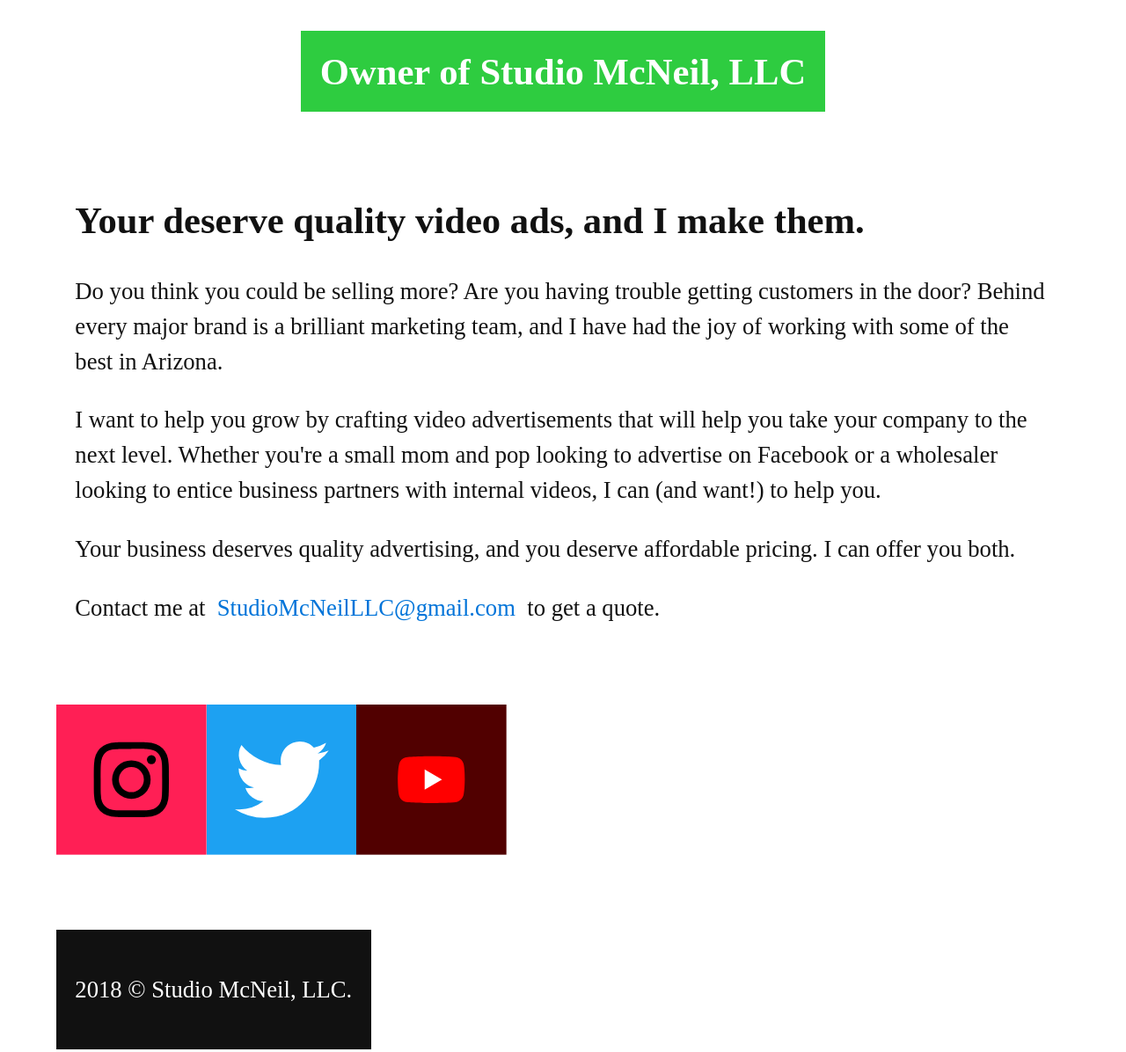
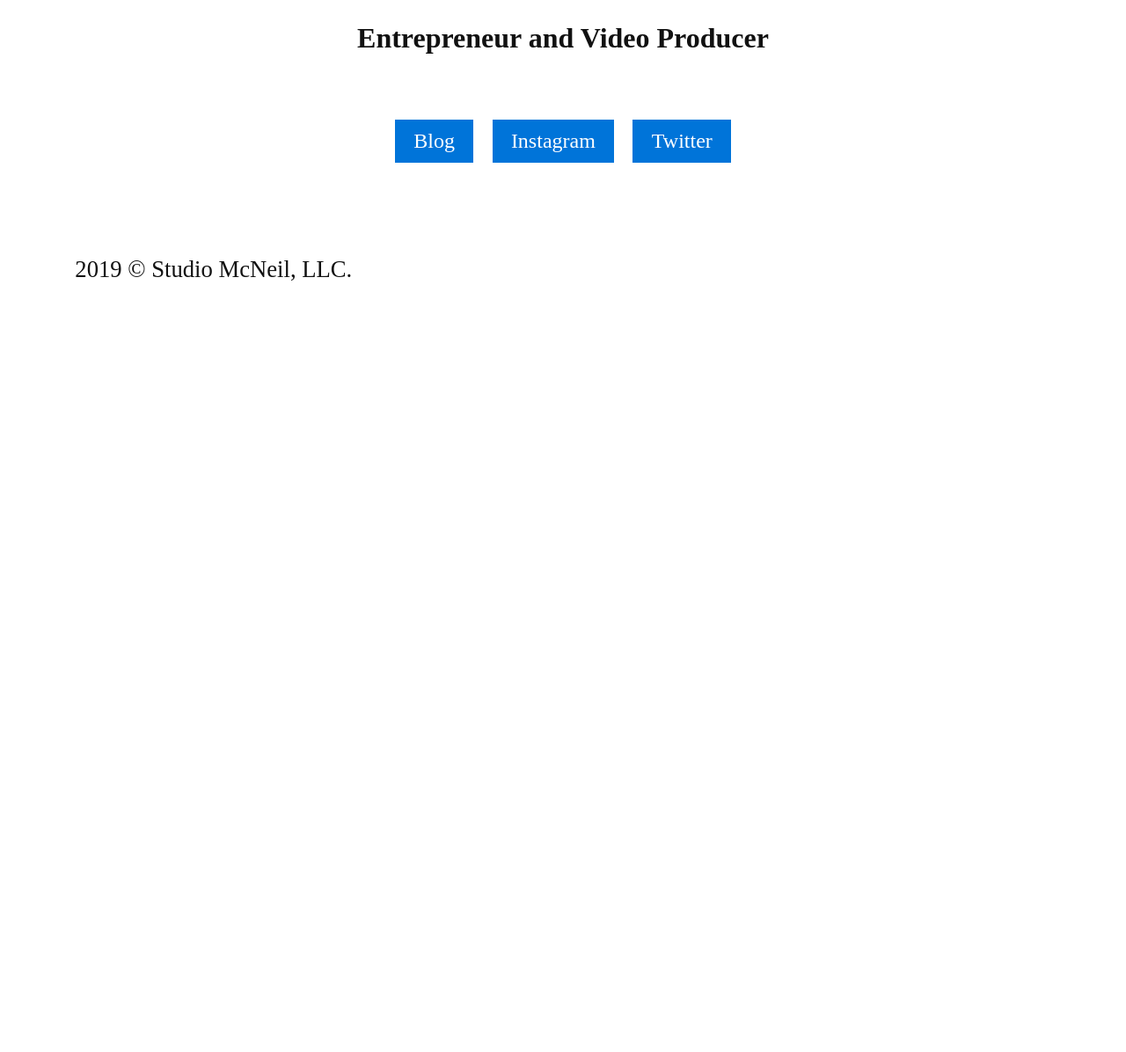
Before and after one commit to johnnymcneil/johnnymcneil.github.io, a plain HTML site: page index.html in a window 1280 px wide. Shown: the part 188-1384 px from the top of the page at 88% size. After the commit the page ends 800 px from the top, so only its background shows below. Drawn offline with Linux system fonts and the light colour scheme; a web font is replaced by a local one.

Commit message:
Beginning Major Redesign
Moving forward, johnnymcneil.com is going to serve as a hub for my ventures and projects. I will be using subdomains for future projects, the first one being a wordpress blog at blog.johnnymcneil.com

```diff
--- a/index.html
+++ b/index.html
@@ -14,79 +14,19 @@
 
 
 <body class='flexer bgWhite tk-futura-pt'>
-	<h1 class="flexable bgGreen">Hi, I'm Johnny McNeil</h1>
-	<h2 class="flexable bgGreen">Owner of Studio McNeil, LLC</h2>
+	<h1 class="flexable bgWhite">Hi, I'm Johnny McNeil</h1>
+	<h2 class="flexable bgWhite">Entrepreneur and Video Producer</h2>
 	<div class="flexable bgWhite">
-		<h2>Your deserve quality video ads, and I make them.</h2>
-		<p>Do you think you could be selling more? Are you having trouble getting customers in the door? Behind every major brand is a brilliant marketing team, and I have had the joy of working with some of the best in Arizona.</p><p>I want to help you grow by crafting video advertisements that will help you take your company to the next level. Whether you're a small mom and pop looking to advertise on Facebook or a wholesaler looking to entice business partners with internal videos, I can (and want!) to help you.</p>
-		<p>Your business deserves quality advertising, and you deserve affordable pricing. I can offer you both.</p>
-		<p>Contact me at&nbsp;
-			<script language="JavaScript">
-				var username = "StudioMcNeilLLC";
-				var hostname = "gmail.com";
-				var linktext = username + "@" + hostname ;
-				document.write("<a href='" + "mail" + "to:" + username + "@" + hostname + "'>" + linktext + "</a>");
-			</script>
-		&nbsp;to get a quote.</p>
-	</div>
-	<div class="flexable bgWhite fullWidth noPadding">
 		<div class="flexer-row">
-			<div class="flexable-row social-button-single noPadding">
-				<a href="http://instagram.com/johnnymcneil">
-					<svg id="instagram" xmlns="http://www.w3.org/2000/svg" viewBox="0 0 128 128">
-					<defs>
-						<style>.inst-background{fill:#ff1f55;}</style>
-					</defs>
-					<title>Instagram</title>
-					<rect id="svg-bg" class="inst-background" width="128" height="128"/>
-					<path d="M64,32c-8.69,0-9.78,0-13.19.19A23.59,23.59,0,0,0,43,33.68,16.34,16.34,0,0,0,33.68,43a23.59,23.59,0,0,0-1.49,7.77C32,54.22,32,55.31,32,64s0,9.78.19,13.19A23.59,23.59,0,0,0,33.68,85,16.34,16.34,0,0,0,43,94.32a23.59,23.59,0,0,0,7.77,1.49C54.22,96,55.31,96,64,96s9.78,0,13.19-.19A23.59,23.59,0,0,0,85,94.32,16.34,16.34,0,0,0,94.32,85a23.59,23.59,0,0,0,1.49-7.77C96,73.78,96,72.69,96,64s0-9.78-.19-13.19A23.59,23.59,0,0,0,94.32,43,16.34,16.34,0,0,0,85,33.68a23.59,23.59,0,0,0-7.77-1.49C73.78,32,72.69,32,64,32Zm0,5.77c8.54,0,9.56,0,12.93.18a17.81,17.81,0,0,1,5.94,1.1A10.66,10.66,0,0,1,89,45.13a17.81,17.81,0,0,1,1.1,5.94c.15,3.37.18,4.39.18,12.93s0,9.56-.18,12.93A17.81,17.81,0,0,1,89,82.87,10.66,10.66,0,0,1,82.87,89a17.81,17.81,0,0,1-5.94,1.1c-3.37.15-4.39.18-12.93.18s-9.56,0-12.93-.18A17.81,17.81,0,0,1,45.13,89a10.66,10.66,0,0,1-6.08-6.08A17.81,17.81,0,0,1,38,76.93c-.15-3.37-.18-4.39-.18-12.93s0-9.56.18-12.93a17.81,17.81,0,0,1,1.1-5.94,10.66,10.66,0,0,1,6.08-6.08A17.81,17.81,0,0,1,51.07,38c3.37-.15,4.39-.18,12.93-.18"/>
-					<path d="M64,74.67A10.67,10.67,0,1,1,74.67,64,10.67,10.67,0,0,1,64,74.67Zm0-27.1A16.43,16.43,0,1,0,80.43,64,16.42,16.42,0,0,0,64,47.57Z"/>
-					<path d="M84.92,46.92a3.84,3.84,0,1,1-3.84-3.84,3.84,3.84,0,0,1,3.84,3.84Z"/>
-				</svg>
-				</a>
-			</div>
-			<div class="flexable-row social-button-single noPadding">
-				<a href="http://twitter.com/johnnymcneil">
-					<svg id="twitter" xmlns="http://www.w3.org/2000/svg" viewBox="0 0 128 128">
-						<defs>
-							<style>
-								.tw-background {
-									fill: #1da1f2;
-								}
-								.cls-2 {
-								fill: #fff;
-								}
-							</style>
-						</defs>
-						<title>Twitter</title>
-						<rect id="svg-bg" class="tw-background" width="128" height="128"/>
-						<path class="cls-2" d="M49.15,96.51c30.18,0,46.69-25,46.69-46.69,0-.7,0-1.4,0-2.11A33.32,33.32,0,0,0,104,39.2a33.07,33.07,0,0,1-9.44,2.59,16.51,16.51,0,0,0,7.23-9.09,32.5,32.5,0,0,1-10.43,4A16.41,16.41,0,0,0,63,47.9a18.65,18.65,0,0,0,.41,3.75A46.57,46.57,0,0,1,29.57,34.5a16.47,16.47,0,0,0,5.09,21.92,16.75,16.75,0,0,1-7.43-2.05v.22a16.46,16.46,0,0,0,13.15,16.1,16.09,16.09,0,0,1-4.32.57A16.31,16.31,0,0,1,33,71,16.42,16.42,0,0,0,48.32,82.37a32.93,32.93,0,0,1-20.38,7A31.58,31.58,0,0,1,24,89.18a46.65,46.65,0,0,0,25.12,7.33"/>
-					</svg>
-				</a>
-			</div>
-			<div class="flexable-row social-button-single noPadding">
-				<a href="https://www.youtube.com/channel/UCLMiuyI03rJLnjUgutcE_qg">
-					<svg id="youtube" xmlns="http://www.w3.org/2000/svg" viewBox="0 0 128 128">
-						<style type="text/css">
-							.yt-background{fill:#510000;}
-							.st1{fill:#FF0000;}
-							.st2{fill:#FFFFFF;}
-						</style>
-						<title>YouTube</title>
-						<rect id="svg-bg" class="yt-background" width="128" height="128"/>
-						<path class="st1" d="M91.4,50.3c-0.7-2.5-2.6-4.4-5-5.1C81.9,44,64,44,64,44s-17.9,0-22.3,1.2c-2.4,0.7-4.4,2.6-5,5.1
-							C35.4,54.7,35.4,64,35.4,64s0,9.3,1.2,13.8c0.6,2.5,2.6,4.4,5,5.1C46.1,84,64,84,64,84s17.9,0,22.3-1.2c2.4-0.7,4.3-2.6,5-5.1
-							c1.2-4.4,1.2-13.8,1.2-13.8S92.6,54.7,91.4,50.3z"/>
-						<polygon class="st2" points="58.3,72.6 73.1,64 58.3,55.4 "/>
-					</svg>
-				</a>
-			</div>
+			<a class="a-button a-blue" href="https://blog.johnnymcneil.com">Blog</a>
+			<a class="a-button a-blue" href="https://instagram.com/johnnymcneil">Instagram</a>
+			<a class="a-button a-blue" href="https://twitter.com/johnnymcneil">Twitter</a>
 		</div>
 	</div>
 	<div class="flexable fullWidth noPadding bgWhite">
 		<div class="flexer-row">
-			<div class="flexable-row bgBlack">
-				<p>2018 &copy; Studio McNeil, LLC.</p>
+			<div class="flexable-row bgWhite">
+				<p>2019 &copy; Studio McNeil, LLC.</p>
 			</div>
 		</div>
 	</div>
--- a/res/standard.css
+++ b/res/standard.css
@@ -42,3 +42,18 @@ a:hover {
 .noPadding {
 	padding: 0;
 }
+
+a.a-blue {
+	background: #0074D9;
+	color: #FFF;
+}
+
+a.a-button {
+	font-size: 18pt;
+	margin: 8pt;
+	padding: 8pt 16pt;
+}
+a.a-button:hover {
+	opacity: .9;
+	text-decoration: none;
+}
--- a/res/stylesheet.css
+++ b/res/stylesheet.css
@@ -12,7 +12,7 @@ h1 {
 }
 
 h2 {
-	font-size: 32pt;
+	font-size: 24pt;
 	padding: 0;
 }
 
@@ -38,7 +38,7 @@ p {
 	box-sizing: border-box;
 	align-self: center;
 	padding: 16pt;
-	margin: 16pt 0;
+	margin: 8pt 0;
 }
 
 .flexable-row {
@@ -47,7 +47,6 @@ p {
 	margin-bottom: 32pt;
 	padding: 16pt;
 }
-
 
 .social-button-single {
 	height: 128pt;
```
